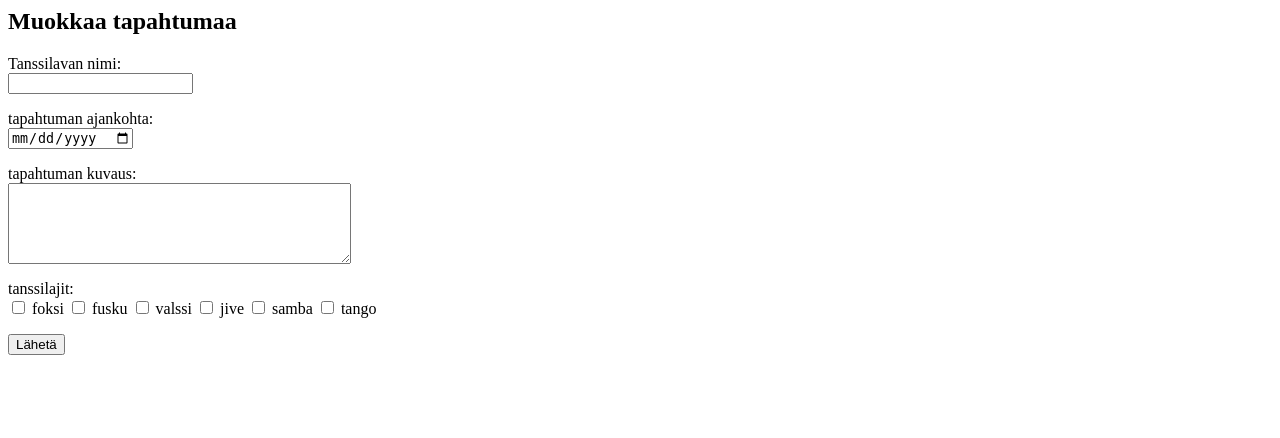
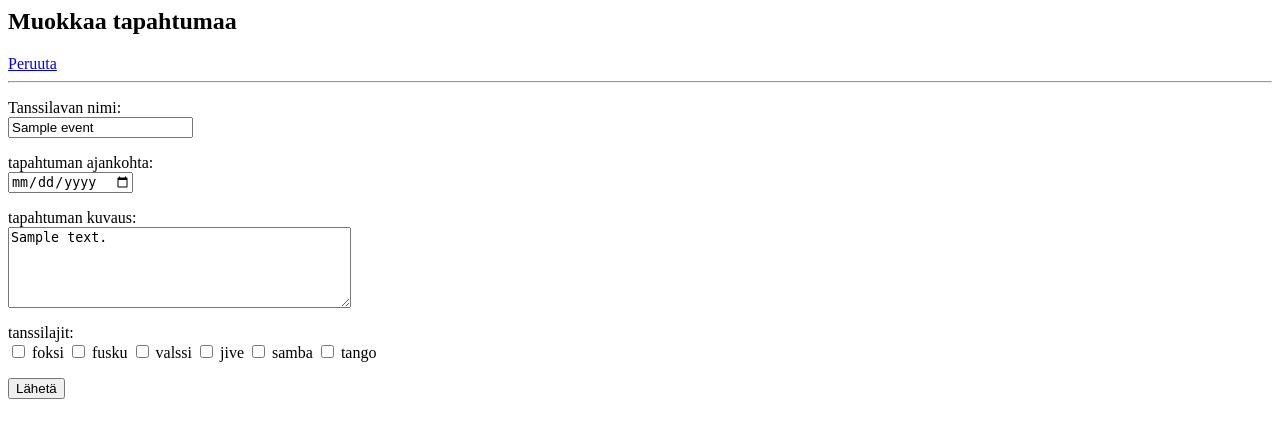
Before and after one commit to sirQuillotine/Parketti, a Flask app: template templates/edit.html in a window 1280 px wide. Shown: the top 438 px of the page. Run offline with Flask 3, Linux system fonts and the light colour scheme; the template is opened without the code that fills it: most values are stand-ins (such as "Sample title", 1, 10 or a date in 2020).

```diff
--- a/templates/edit.html
+++ b/templates/edit.html
@@ -1,17 +1,20 @@
   <h2>Muokkaa tapahtumaa</h2>
+
+    <a href="/">Peruuta</a>
+  <hr>
 
   <form action="/edit/{{ event.id }}" method="post">
     <p>
       <label for="title">Tanssilavan nimi:</label> <br />
-      <input type="text" name="title" required/>
+      <input type="text" name="title" value="{{event.title}}" required/>
     </p>
     <p>
       <label for="start_time">tapahtuman ajankohta:</label> <br />
-      <input type="date" name="start_time" required/>
+      <input type="date" name="start_time" value="{{event.title}}" required/>
     </p>
     <p>
       <label for="content">tapahtuman kuvaus:</label> <br />
-      <textarea name="content" rows="5" cols="40" required></textarea>
+      <textarea name="content" rows="5" cols="40" required>{{event.content}}</textarea>
     </p>
     <p>
       <label for="styles">tanssilajit:</label> <br />
```
